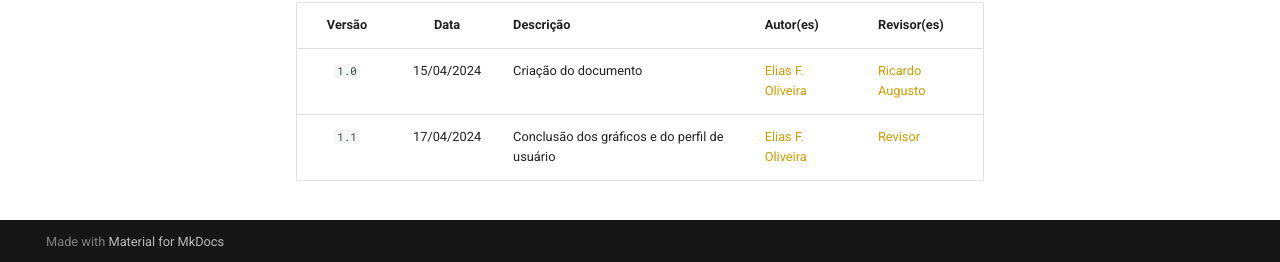
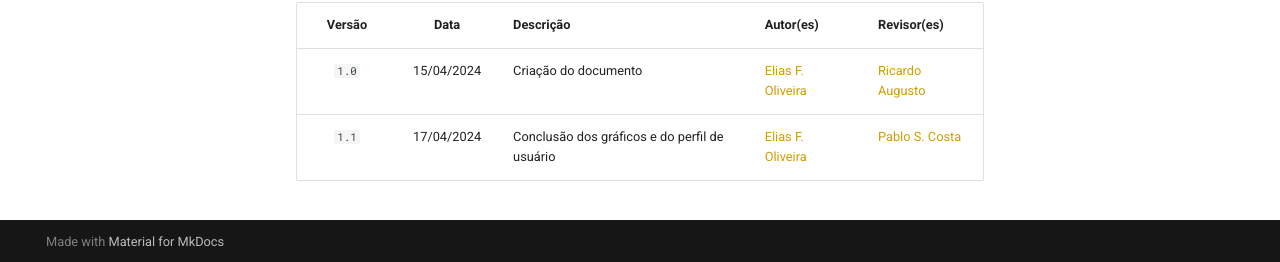
Before and after one commit to Requisitos-de-Software/2024.1-Serasa, an MkDocs documentation site: the page built from docs/elicitacao/perfil_de_usuario/perfil_de_usuario.md, in a window 1280 px wide and 900 px high, scrolled down 8107 px. Shown: the part 635-897 px from the top of the window. Built offline with MkDocs 1.6.1 and Material for MkDocs 9.7.7, drawn with Linux system fonts in a browser that asks for light colours; comment, search, counter and statistics services are not loaded.

Commit message:
add revisor perfil_de_usuario.md

```diff
--- a/docs/elicitacao/perfil_de_usuario/perfil_de_usuario.md
+++ b/docs/elicitacao/perfil_de_usuario/perfil_de_usuario.md
@@ -213,9 +213,9 @@ Com base nos gráficos analisados acima descobrimos as principais característic
 
 ## Bibliografia
 
->1. Barbosa, S. D. J.; Silva, B. S. da; Silveira, M. S.; Gasparini, I.; Darin, T.; Barbosa, G. D. J. (2021) Interação Humano-Computador e Experiência do usuário. Autopublicação. ISBN: 978-65-00-19677-1.
-
->2. 2023.1-BilheteriaDigital.
+> 1. Barbosa, S. D. J.; Silva, B. S. da; Silveira, M. S.; Gasparini, I.; Darin, T.; Barbosa, G. D. J. (2021) Interação Humano-Computador e Experiência do usuário. Autopublicação. ISBN: 978-65-00-19677-1.
+>
+> 2. 2023.1-BilheteriaDigital.
     Disponível em :  <https://requisitos-de-software.github.io/2023.1-BilheteriaDigital/>
 
 ## Histórico de Versões
@@ -223,4 +223,4 @@ Com base nos gráficos analisados acima descobrimos as principais característic
 | Versão | Data | Descrição | Autor(es) | Revisor(es) |
 | :----: | :--: | --------- | ----------- | ------ |
 | `1.0`  | 15/04/2024 | Criação do documento | [Elias F. Oliveira](https://github.com/EliasOliver21) | [Ricardo Augusto](https://www.github.com/avmricardo) |
-| `1.1`  | 17/04/2024 | Conclusão dos gráficos e do perfil de usuário | [Elias F. Oliveira](https://github.com/EliasOliver21) | [Revisor](https://www.github.com/) |
+| `1.1`  | 17/04/2024 | Conclusão dos gráficos e do perfil de usuário | [Elias F. Oliveira](https://github.com/EliasOliver21) | [Pablo S. Costa](https://www.github.com/pabloheika) |
```
